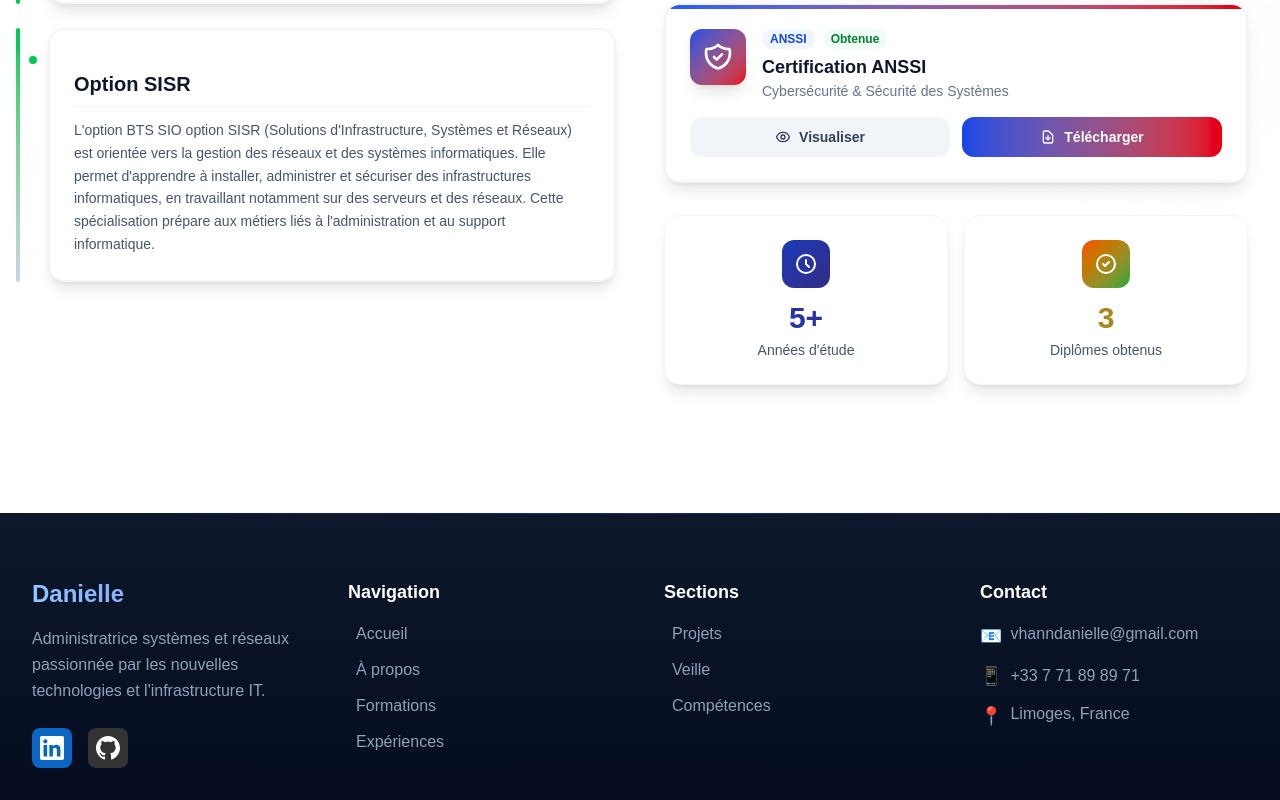
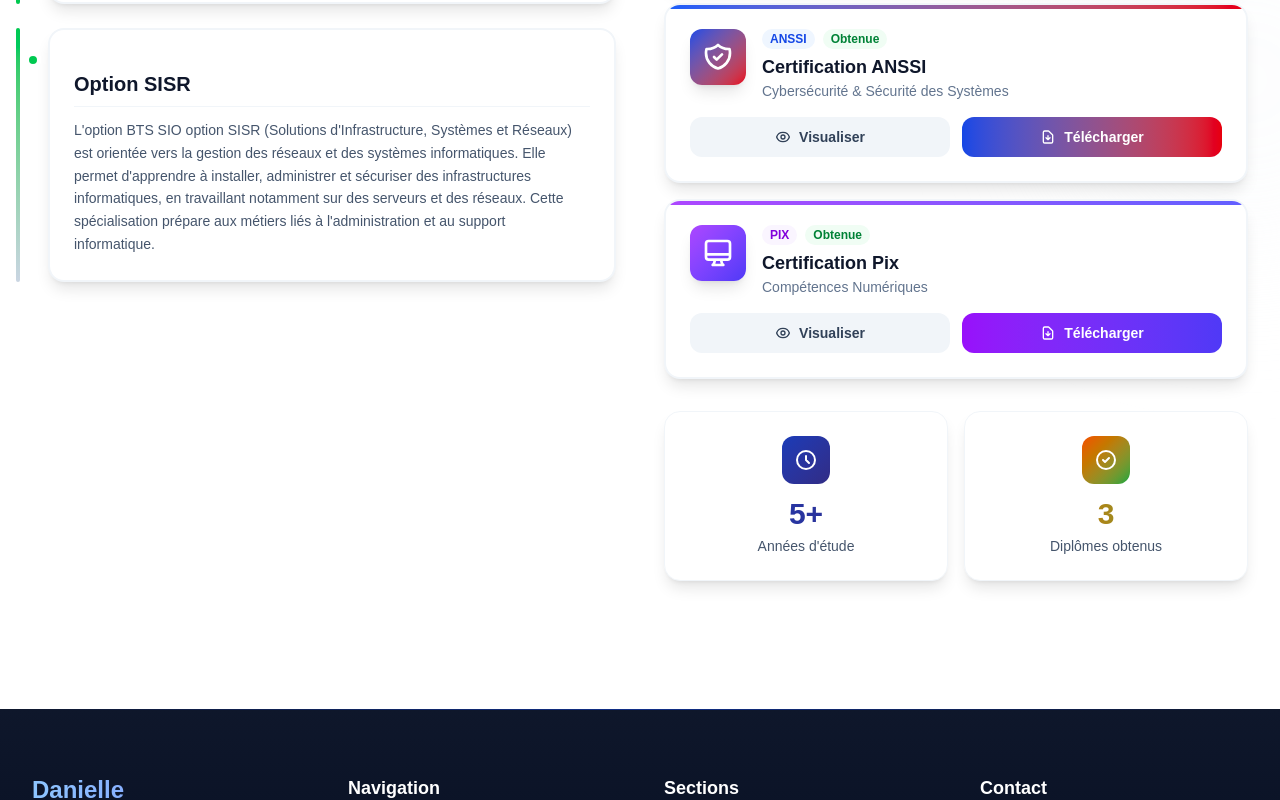
Before and after one commit to Mulho-MABIALA/danielle, a Next.js app: page /formations in a window 1280 px wide. Shown: the part 1103-1903 px from the top of the page. Built offline with nearby package versions, Linux system fonts and the light colour scheme.

Commit message:
feat: add Pix certification with download route

```diff
--- /dev/null
+++ b/app/api/download/pix/route.ts
@@ -0,0 +1,20 @@
+import { NextResponse } from 'next/server';
+import { readFile } from 'fs/promises';
+import path from 'path';
+
+export async function GET() {
+  try {
+    const filePath = path.join(process.cwd(), 'public', 'certification-pix_VHANN.pdf');
+    const file = await readFile(filePath);
+
+    return new NextResponse(file, {
+      headers: {
+        'Content-Type': 'application/pdf',
+        'Content-Disposition': 'attachment; filename="Certification_Pix_Danielle.pdf"',
+        'Cache-Control': 'no-store',
+      },
+    });
+  } catch {
+    return NextResponse.json({ error: 'Certification introuvable.' }, { status: 404 });
+  }
+}
--- a/app/components/Formations.tsx
+++ b/app/components/Formations.tsx
@@ -53,6 +53,14 @@ export default function Formations() {
       downloadBtn: 'bg-linear-to-r from-blue-700 to-red-600 hover:from-blue-800 hover:to-red-700 hover:shadow-blue-800/25',
       viewHover: 'hover:bg-blue-50 dark:hover:bg-blue-900/20 hover:text-blue-700 dark:hover:text-blue-400',
     },
+    {
+      border: 'hover:border-purple-300 dark:hover:border-purple-700',
+      topBar: 'bg-linear-to-r from-purple-500 to-indigo-500',
+      iconBg: 'bg-linear-to-br from-purple-500 to-indigo-600',
+      badgeText: 'text-purple-700 dark:text-purple-400 bg-purple-50 dark:bg-purple-900/20',
+      downloadBtn: 'bg-linear-to-r from-purple-600 to-indigo-600 hover:from-purple-700 hover:to-indigo-700 hover:shadow-purple-600/25',
+      viewHover: 'hover:bg-purple-50 dark:hover:bg-purple-900/20 hover:text-purple-700 dark:hover:text-purple-400',
+    },
   ];
 
   const certIcons = [
@@ -61,6 +69,9 @@ export default function Formations() {
     </svg>,
     <svg key="ci2" className="w-8 h-8 text-white" fill="none" stroke="currentColor" viewBox="0 0 24 24">
       <path strokeLinecap="round" strokeLinejoin="round" strokeWidth={2} d="M9 12l2 2 4-4m5.618-4.016A11.955 11.955 0 0112 2.944a11.955 11.955 0 01-8.618 3.04A12.02 12.02 0 003 9c0 5.591 3.824 10.29 9 11.622 5.176-1.332 9-6.03 9-11.622 0-1.042-.133-2.052-.382-3.016z" />
+    </svg>,
+    <svg key="ci3" className="w-8 h-8 text-white" fill="none" stroke="currentColor" viewBox="0 0 24 24">
+      <path strokeLinecap="round" strokeLinejoin="round" strokeWidth={2} d="M9.75 17L9 20l-1 1h8l-1-1-.75-3M3 13h18M5 17h14a2 2 0 002-2V5a2 2 0 00-2-2H5a2 2 0 00-2 2v10a2 2 0 002 2z" />
     </svg>,
   ];
 
--- a/app/translations/fr.ts
+++ b/app/translations/fr.ts
@@ -107,6 +107,13 @@ export const fr = {
         domain: 'Cybersécurité & Sécurité des Systèmes',
         pdfPath: '/Vhann_Certification_ANSSI.pdf',
         apiPath: '/api/download/anssi',
+      },
+      {
+        badge: 'PIX',
+        label: 'Certification Pix',
+        domain: 'Compétences Numériques',
+        pdfPath: '/certification-pix_VHANN.pdf',
+        apiPath: '/api/download/pix',
       },
     ],
   },
```
